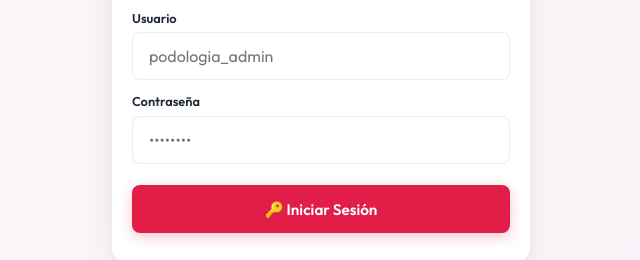
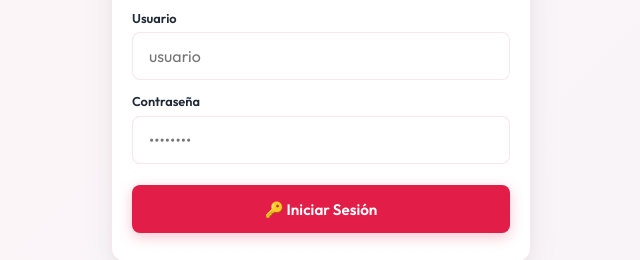
Before and after one commit to alexis600/ifairtable-1, a website: page public/index.html in a window 1280 px wide. Shown: the part 351-611 px from the top of the page, 319-959 px from the left. Drawn offline with Linux system fonts and the light colour scheme.

Commit message:
fix: change login username placeholder to usuario

```diff
--- a/public/index.html
+++ b/public/index.html
@@ -162,7 +162,7 @@
       <form id="loginForm" class="login-form">
         <div class="form-group">
           <label class="form-label" for="loginUser">Usuario</label>
-          <input type="text" id="loginUser" class="form-control" required placeholder="podologia_admin" autocomplete="username">
+          <input type="text" id="loginUser" class="form-control" required placeholder="usuario" autocomplete="username">
         </div>
 
         <div class="form-group">
```
